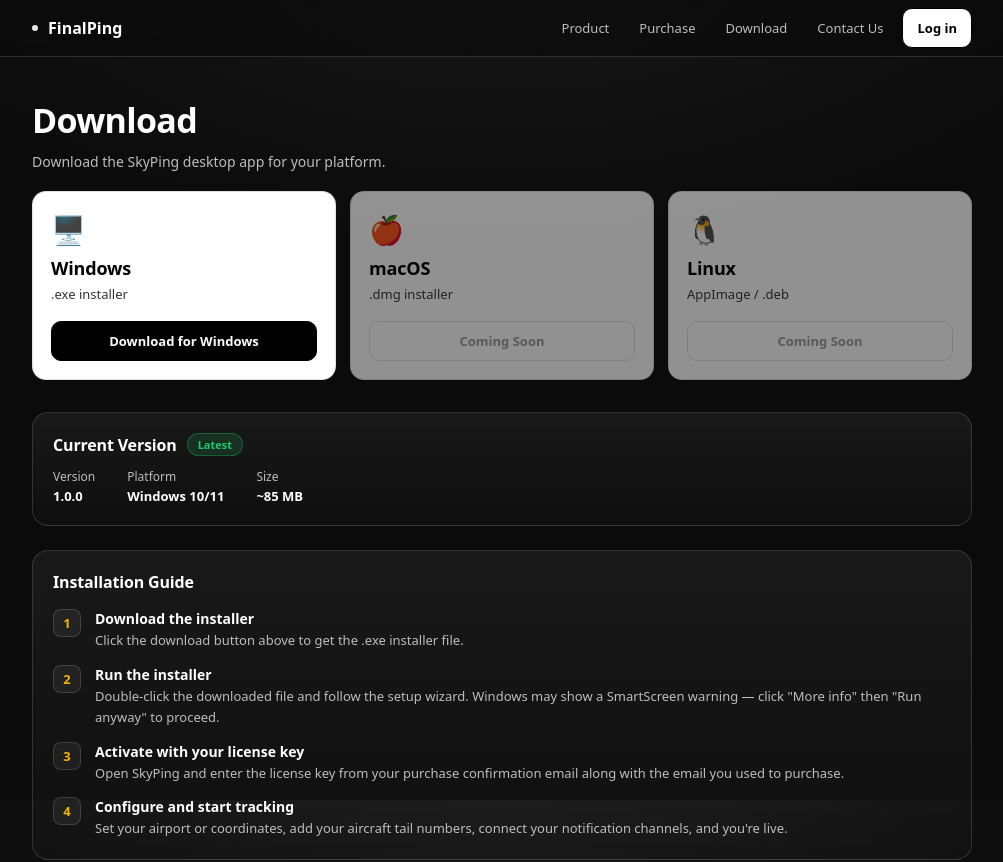
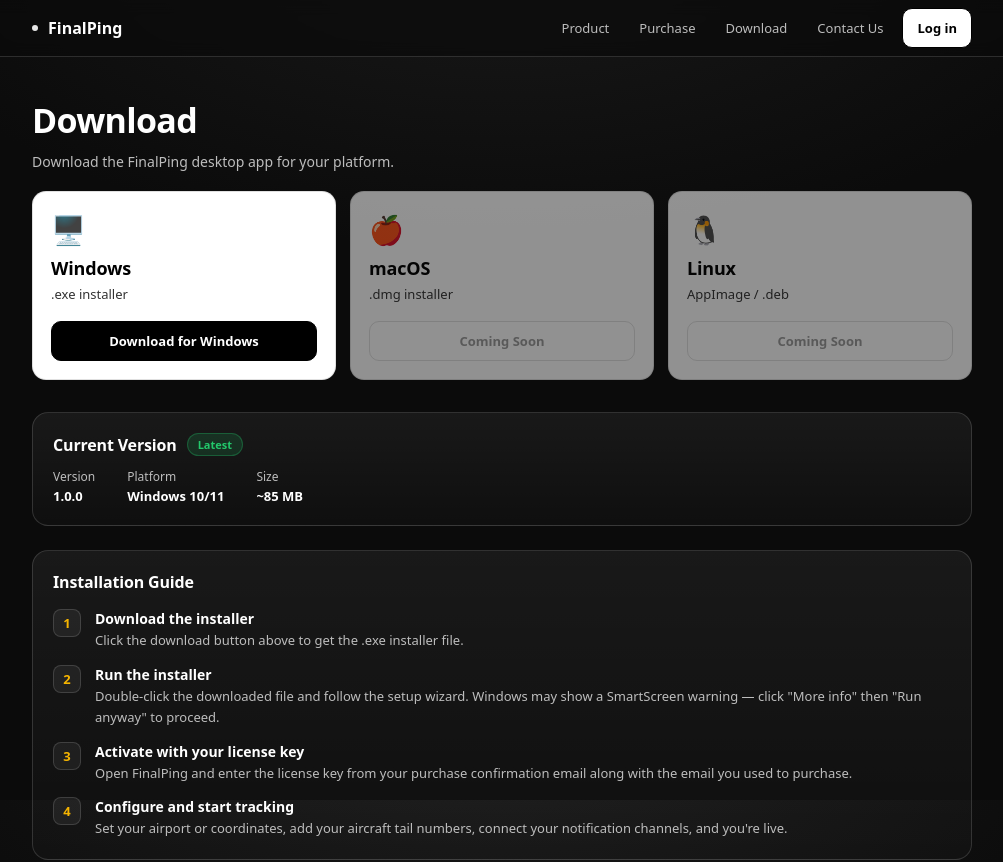
Before and after one commit to ShermR6/my-product-site, a Next.js app: page /download in a window 1280 px wide. Shown: the top 862 px of the page, without its empty margins (138-1141 px from the left). Built offline with nearby package versions, Linux system fonts and the light colour scheme; no server answers.

Commit message:
Update page.tsx

```diff
--- a/app/download/page.tsx
+++ b/app/download/page.tsx
@@ -2,7 +2,7 @@
   return (
     <>
       <h1>Download</h1>
-      <p>Download the SkyPing desktop app for your platform.</p>
+      <p>Download the FinalPing desktop app for your platform.</p>
 
       <div className="grid-3" style={{ marginTop: 18 }}>
         {/* Windows — available */}
@@ -117,7 +117,7 @@
               {
                 num: "3",
                 title: "Activate with your license key",
-                desc: "Open SkyPing and enter the license key from your purchase confirmation email along with the email you used to purchase.",
+                desc: "Open FinalPing and enter the license key from your purchase confirmation email along with the email you used to purchase.",
               },
               {
                 num: "4",
```
